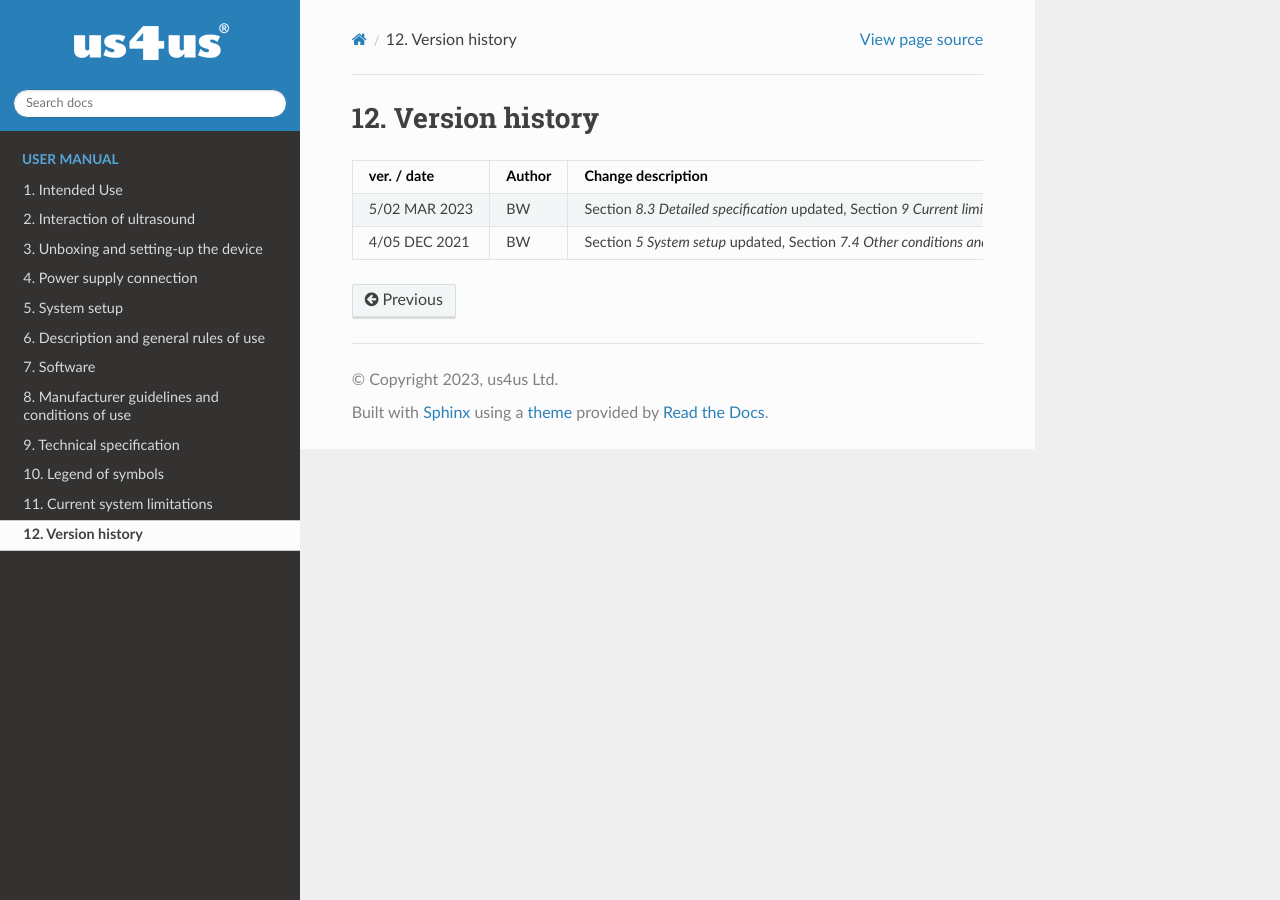
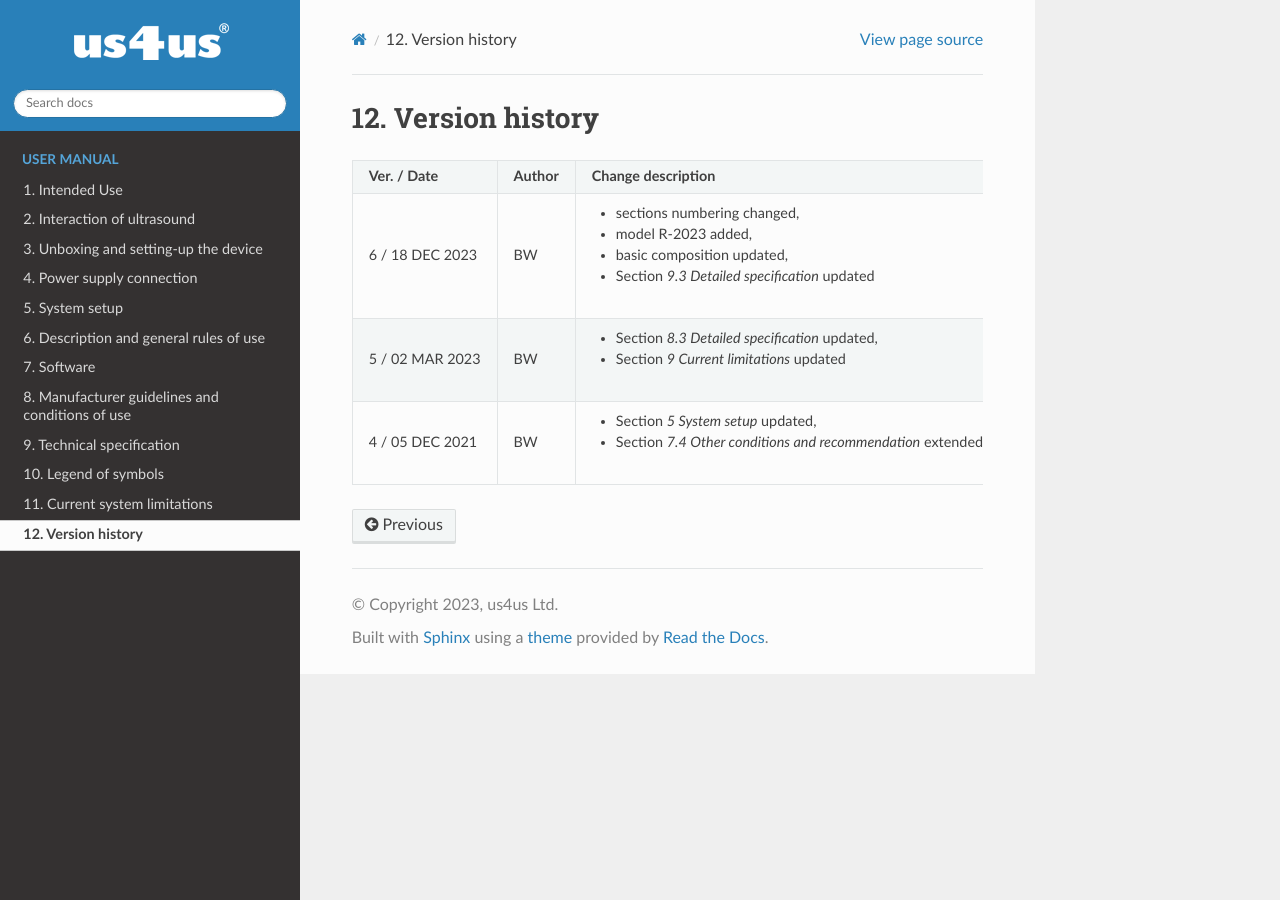
Before and after one commit to us4useu/us4r-user-docs, a Sphinx documentation site: the page built from docs/content/version_history.md, in a window 1280 px wide. Built offline with Sphinx 7.4.7 and the Read the Docs theme 2.0.0, drawn with Linux system fonts in a browser that asks for light colours.

Commit message:
technical details, link, version history, symbols

```diff
--- a/docs/content/version_history.md
+++ b/docs/content/version_history.md
@@ -2,14 +2,25 @@
 
 :::{list-table}
 :widths: 15 10 30
-:header-rows: 1
+:align: left
 
-* - ver. / date
-  - Author
-  - Change description
-* - 5/02 MAR 2023
+* - **Ver. / Date**
+  - **Author**
+  - **Change description**
+* - 6 / 18 DEC 2023
   - BW
-  - Section *8.3 Detailed specification* updated, Section *9 Current limitations* updated
-* - 4/05 DEC 2021
+  -
+    - sections numbering changed,
+    - model R-2023 added,
+    - basic composition updated,
+    - Section *9.3 Detailed specification* updated
+* - 5 / 02 MAR 2023
   - BW
-  - Section *5 System setup* updated, Section *7.4 Other conditions and recommendation* extended
+  -
+    - Section *8.3 Detailed specification* updated,
+    - Section *9 Current limitations* updated
+* - 4 / 05 DEC 2021
+  - BW
+  -
+    - Section *5 System setup* updated,
+    - Section *7.4 Other conditions and recommendation* extended
```
Also changed, not shown: docs/content/legend_of_symbols.md (+4 -4 lines), docs/content/set-up.md (+3 -3 lines), docs/content/technical_specification.md (+3 -3 lines), docs/content/img/onoff.png, docs/content/img/onoff2.png (added), docs/content/img/weee2.png (added).
